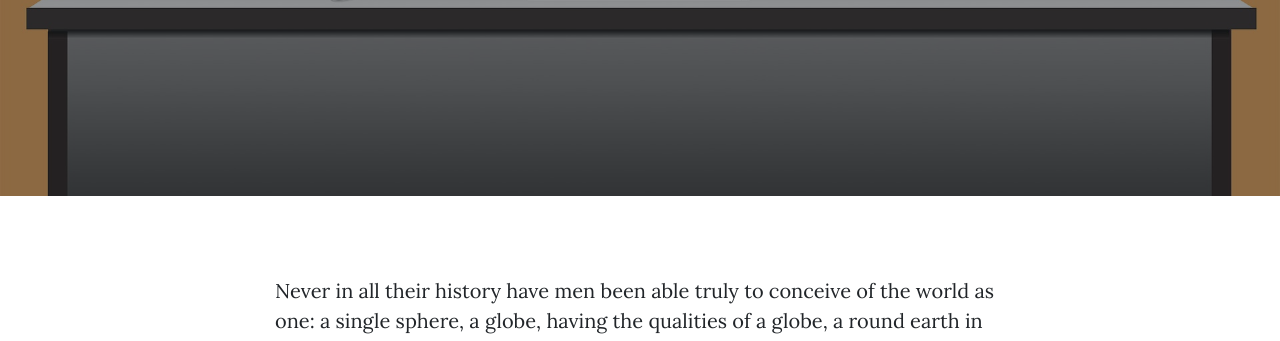
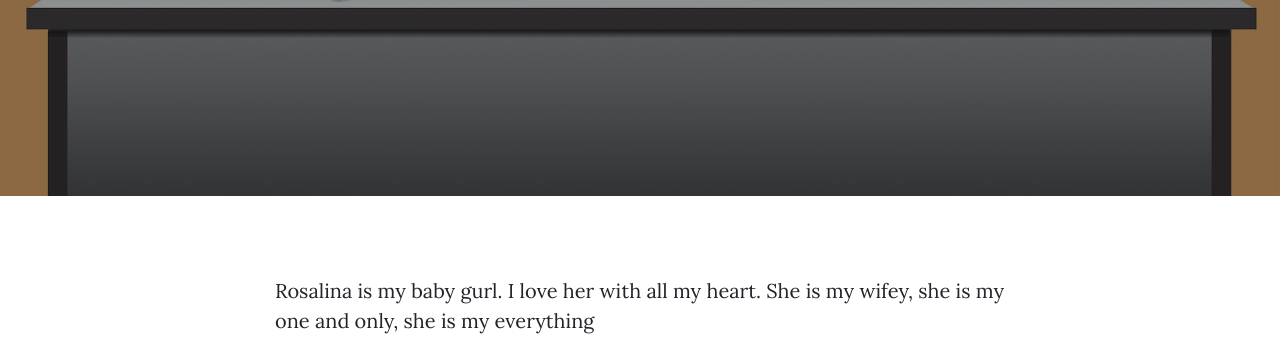
Before and after one commit to BruceTheTech/brucereiss.com, a website: page post.html in a window 1280 px wide. Shown: the part 431-772 px from the top of the page. Drawn offline with nearby package versions, Linux system fonts and the light colour scheme.

Commit message:
i love rosalina

```diff
--- a/post.html
+++ b/post.html
@@ -75,7 +75,7 @@
     <div class="container">
       <div class="row">
         <div class="col-lg-8 col-md-10 mx-auto">
-          <p>Never in all their history have men been able truly to conceive of the world as one: a single sphere, a globe, having the qualities of a globe, a round earth in which all the directions eventually meet, in which there is no center because every point, or none, is center — an equal earth which all men occupy as equals. The airman's earth, if free men make it, will be truly round: a globe in practice, not in theory.</p>
+          <p>Rosalina is my baby gurl. I love her with all my heart. She is my wifey, she is my one and only, she is my everything</p>
 
           <p>Science cuts two ways, of course; its products can be used for both good and evil. But there's no turning back from science. The early warnings about technological dangers also come from science.</p>
 
```
Also changed, not shown: index.html (+1 -1 lines).
